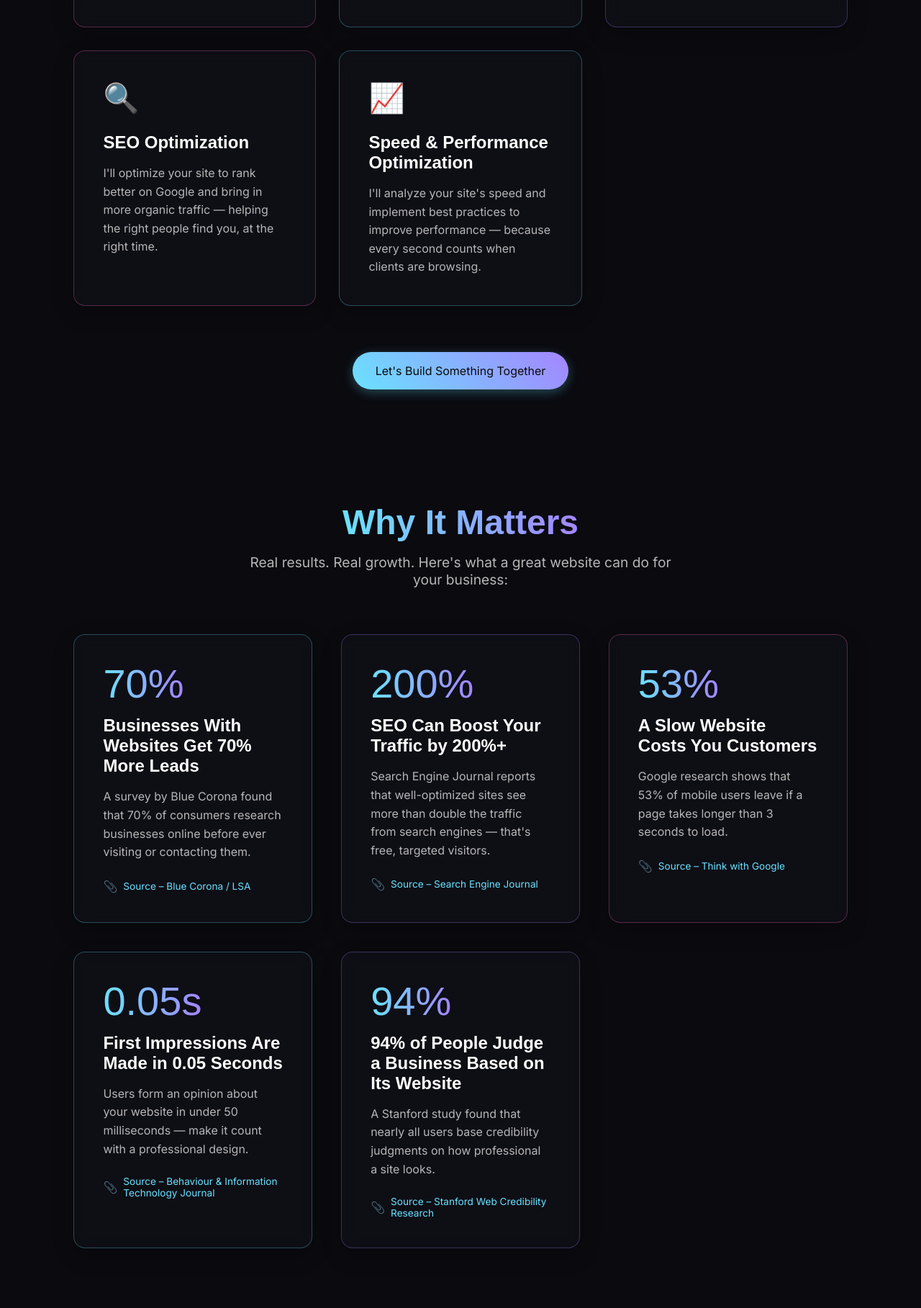
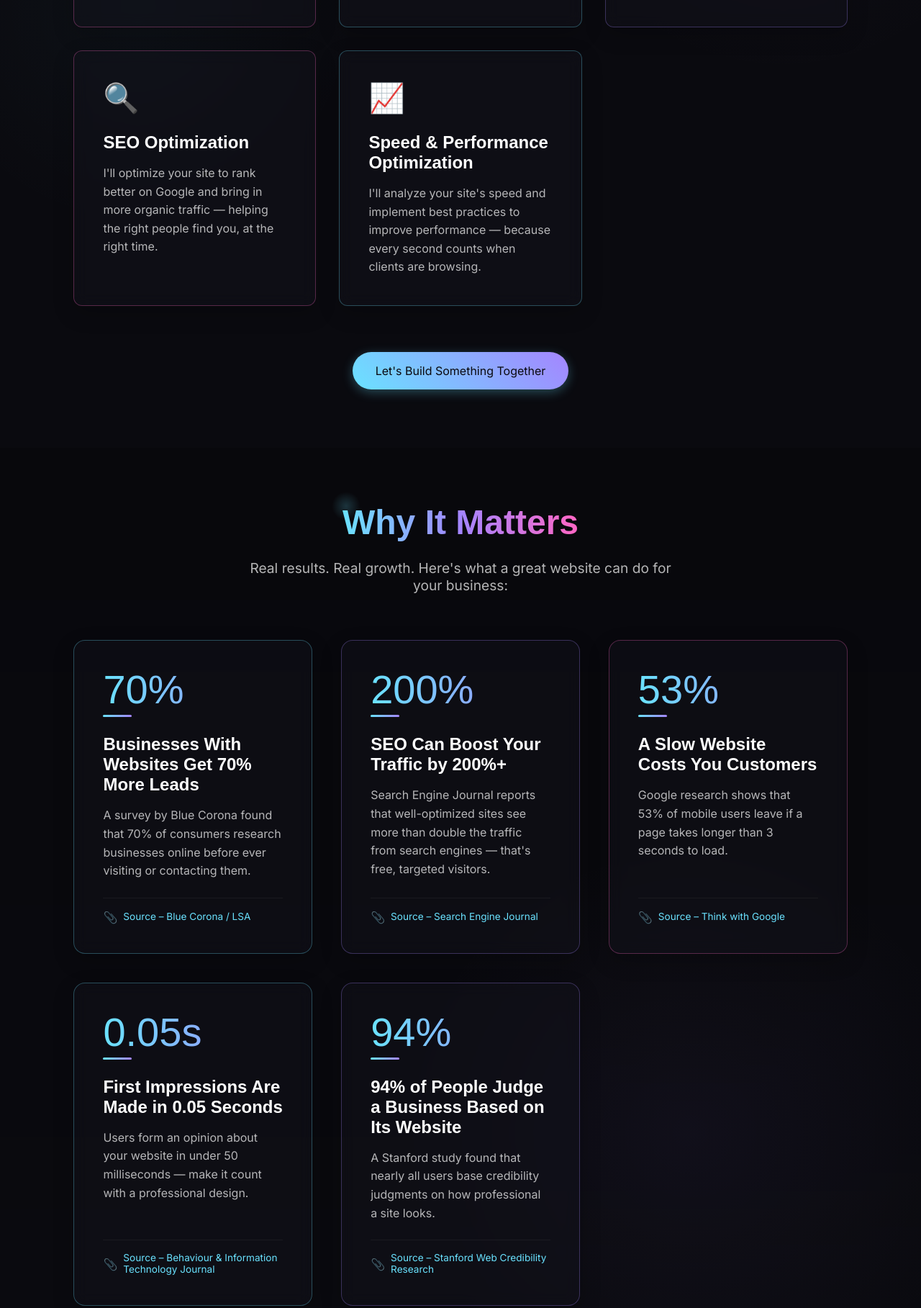
Before and after one commit to BitaniaGezahegn/bitanias-portfolio, a plain HTML site: page index.html in a window 1280 px wide. Shown: the part 2624-4441 px from the top of the page at 72% size. Drawn offline with Linux system fonts and the light colour scheme; a web font is replaced by a local one.

Commit message:
Changed the vibes of the Services and Benefits sections

```diff
--- a/css/benefits.css
+++ b/css/benefits.css
@@ -5,6 +5,9 @@
     align-items: center;
     position: relative;
     padding: 6% 8%;
+    background-image:
+        linear-gradient(to bottom, rgba(0, 0, 0, 0.2) 0%, transparent 100%),
+        radial-gradient(circle at 75% 75%, rgba(164, 133, 255, 0.05) 0%, transparent 30%);
 }
 
 .benefits-container {
@@ -21,12 +24,25 @@
 .benefits-header h2 {
     font-family: 'Clash Display', sans-serif;
     font-size: 3rem;
-    margin-bottom: 1rem;
-    background: linear-gradient(90deg, var(--accent-cyan), var(--accent-purple));
+    margin-bottom: 1.5rem;
+    background: linear-gradient(90deg, var(--accent-cyan), var(--accent-purple), var(--accent-pink));
     -webkit-background-clip: text;
     background-clip: text;
     color: transparent;
     display: inline-block;
+    position: relative;
+}
+
+.benefits-header h2::before {
+    content: '';
+    position: absolute;
+    width: 40px;
+    height: 40px;
+    border-radius: 50%;
+    background: radial-gradient(circle, rgba(106, 226, 255, 0.2) 0%, transparent 70%);
+    top: -15px;
+    left: -15px;
+    z-index: -1;
 }
 
 .benefits-subheading {
@@ -47,15 +63,17 @@
     border: 1px solid rgba(106, 226, 255, 0.2);
     border-radius: 16px;
     padding: 2.5rem;
-    transition: all 0.3s ease;
+    transition: all 0.4s cubic-bezier(0.165, 0.84, 0.44, 1);
     position: relative;
     overflow: hidden;
     backdrop-filter: blur(10px);
     box-shadow: 0 10px 30px rgba(0, 0, 0, 0.2);
+    display: flex;
+    flex-direction: column;
 }
 
 .benefit-card:hover {
-    transform: translateY(-10px);
+    transform: translateY(-8px);
     box-shadow: 0 15px 40px rgba(0, 0, 0, 0.3), 0 0 20px rgba(106, 226, 255, 0.2);
     border-color: rgba(106, 226, 255, 0.4);
 }
@@ -67,29 +85,66 @@
     left: 0;
     width: 100%;
     height: 100%;
-    background: linear-gradient(45deg,
+    background: linear-gradient(135deg,
         rgba(106, 226, 255, 0.05) 0%,
         rgba(164, 133, 255, 0.05) 50%,
         rgba(255, 102, 196, 0.05) 100%);
     opacity: 0;
-    transition: opacity 0.3s ease;
+    transition: opacity 0.4s ease;
     z-index: -1;
+}
+
+.benefit-card::after {
+    content: '';
+    position: absolute;
+    top: 0;
+    left: 0;
+    width: 100%;
+    height: 5px;
+    background: linear-gradient(90deg,
+        var(--accent-cyan),
+        var(--accent-purple),
+        var(--accent-pink));
+    opacity: 0;
+    transition: opacity 0.4s ease;
 }
 
 .benefit-card:hover::before {
     opacity: 1;
 }
 
+.benefit-card:hover::after {
+    opacity: 0.7;
+}
+
 .benefit-stat {
     font-family: 'Clash Display', sans-serif;
     font-size: 3.5rem;
-    margin-bottom: 1rem;
+    margin-bottom: 1.5rem;
     background: linear-gradient(90deg, var(--accent-cyan), var(--accent-purple));
     -webkit-background-clip: text;
     background-clip: text;
     color: transparent;
     display: inline-block;
     line-height: 1;
+    position: relative;
+    padding-bottom: 10px;
+}
+
+.benefit-stat::after {
+    content: '';
+    position: absolute;
+    bottom: 0;
+    left: 0;
+    width: 40px;
+    height: 3px;
+    background: linear-gradient(90deg, var(--accent-cyan), var(--accent-purple));
+    border-radius: 3px;
+    transition: width 0.3s ease;
+}
+
+.benefit-card:hover .benefit-stat::after {
+    width: 60px;
 }
 
 .benefit-title {
@@ -97,37 +152,75 @@
     font-size: 1.5rem;
     margin-bottom: 1rem;
     color: var(--text-white);
+    position: relative;
+    transition: color 0.3s ease;
+}
+
+.benefit-card:hover .benefit-title {
+    color: var(--accent-cyan);
 }
 
 .benefit-description {
     color: var(--text-muted);
     line-height: 1.6;
     font-size: 1rem;
+    margin-bottom: 1.5rem;
+    flex-grow: 1;
 }
 
 .benefit-source {
-    margin-top: 1.5rem;
+    margin-top: auto;
     font-size: 0.85rem;
     color: var(--text-muted);
     display: flex;
     align-items: center;
     gap: 0.5rem;
+    padding-top: 1rem;
+    border-top: 1px solid rgba(255, 255, 255, 0.05);
+    transition: border-color 0.3s ease;
+}
+
+.benefit-card:hover .benefit-source {
+    border-color: rgba(106, 226, 255, 0.2);
 }
 
 .benefit-source a {
     color: var(--accent-cyan);
     text-decoration: none;
     transition: all 0.3s ease;
+    position: relative;
+    padding-bottom: 2px;
+}
+
+.benefit-source a::after {
+    content: '';
+    position: absolute;
+    bottom: 0;
+    left: 0;
+    width: 0;
+    height: 1px;
+    background: var(--accent-cyan);
+    transition: width 0.3s ease;
 }
 
 .benefit-source a:hover {
     color: var(--accent-purple);
-    text-decoration: underline;
+}
+
+.benefit-source a:hover::after {
+    width: 100%;
+    background: var(--accent-purple);
 }
 
 .source-icon {
     font-size: 1rem;
     opacity: 0.7;
+    transition: transform 0.3s ease, opacity 0.3s ease;
+}
+
+.benefit-card:hover .source-icon {
+    opacity: 1;
+    transform: translateY(-2px);
 }
 
 /* Card color variations */
--- a/css/services.css
+++ b/css/services.css
@@ -5,6 +5,9 @@
     align-items: center;
     position: relative;
     padding: 6% 8%;
+    background-image:
+        radial-gradient(circle at 15% 50%, rgba(106, 226, 255, 0.03) 0%, transparent 25%),
+        radial-gradient(circle at 85% 30%, rgba(164, 133, 255, 0.03) 0%, transparent 25%);
 }
 
 .services-container {
@@ -22,11 +25,24 @@
     font-family: 'Clash Display', sans-serif;
     font-size: 3rem;
     margin-bottom: 1rem;
-    background: linear-gradient(90deg, var(--accent-purple), var(--accent-pink));
+    background: linear-gradient(90deg, var(--accent-purple), var(--accent-pink), var(--accent-cyan));
     -webkit-background-clip: text;
     background-clip: text;
     color: transparent;
     display: inline-block;
+    position: relative;
+}
+
+.services-header h2::after {
+    content: '';
+    position: absolute;
+    bottom: -10px;
+    left: 50%;
+    transform: translateX(-50%);
+    width: 80px;
+    height: 3px;
+    background: linear-gradient(90deg, var(--accent-purple), var(--accent-pink));
+    border-radius: 3px;
 }
 
 .services-subheading {
@@ -45,9 +61,9 @@
 .service-card {
     background: rgba(20, 20, 30, 0.4);
     border: 1px solid rgba(106, 226, 255, 0.2);
-    border-radius: 16px;
+    border-radius: 12px;
     padding: 2.5rem;
-    transition: all 0.3s ease;
+    transition: all 0.4s cubic-bezier(0.175, 0.885, 0.32, 1.275);
     position: relative;
     overflow: hidden;
     backdrop-filter: blur(10px);
@@ -55,7 +71,7 @@
 }
 
 .service-card:hover {
-    transform: translateY(-10px);
+    transform: translateY(-8px) scale(1.02);
     box-shadow: 0 15px 40px rgba(0, 0, 0, 0.3), 0 0 20px rgba(106, 226, 255, 0.2);
     border-color: rgba(106, 226, 255, 0.4);
 }
@@ -67,23 +83,71 @@
     left: 0;
     width: 100%;
     height: 100%;
-    background: linear-gradient(45deg,
+    background: linear-gradient(135deg,
         rgba(106, 226, 255, 0.05) 0%,
         rgba(164, 133, 255, 0.05) 50%,
         rgba(255, 102, 196, 0.05) 100%);
     opacity: 0;
-    transition: opacity 0.3s ease;
+    transition: opacity 0.4s ease;
     z-index: -1;
+}
+
+.service-card::after {
+    content: '';
+    position: absolute;
+    top: -50%;
+    left: -50%;
+    width: 200%;
+    height: 200%;
+    background: radial-gradient(circle, rgba(255, 255, 255, 0.1) 0%, transparent 60%);
+    opacity: 0;
+    transform: scale(0.5);
+    transition: opacity 0.4s ease, transform 0.4s ease;
+    z-index: -1;
+    pointer-events: none;
 }
 
 .service-card:hover::before {
     opacity: 1;
 }
 
+.service-card:hover::after {
+    opacity: 0.4;
+    transform: scale(1);
+}
+
 .service-icon {
     font-size: 2.5rem;
     margin-bottom: 1.5rem;
     display: inline-block;
+    position: relative;
+    z-index: 1;
+    transition: transform 0.3s ease;
+}
+
+.service-card:hover .service-icon {
+    transform: scale(1.1) rotate(5deg);
+}
+
+.service-icon::after {
+    content: '';
+    position: absolute;
+    width: 40px;
+    height: 40px;
+    background: radial-gradient(circle, rgba(106, 226, 255, 0.15) 0%, transparent 70%);
+    border-radius: 50%;
+    z-index: -1;
+    top: 50%;
+    left: 50%;
+    transform: translate(-50%, -50%);
+    opacity: 0;
+    transition: opacity 0.3s ease, width 0.3s ease, height 0.3s ease;
+}
+
+.service-card:hover .service-icon::after {
+    opacity: 1;
+    width: 60px;
+    height: 60px;
 }
 
 .service-title {
@@ -91,6 +155,23 @@
     font-size: 1.5rem;
     margin-bottom: 1rem;
     color: var(--text-white);
+    position: relative;
+    display: inline-block;
+}
+
+.service-title::after {
+    content: '';
+    position: absolute;
+    bottom: -5px;
+    left: 0;
+    width: 0;
+    height: 2px;
+    background: linear-gradient(90deg, var(--accent-cyan), transparent);
+    transition: width 0.3s ease;
+}
+
+.service-card:hover .service-title::after {
+    width: 100%;
 }
 
 .service-description {
--- a/index.html
+++ b/index.html
@@ -391,6 +391,7 @@
     <!-- Main JavaScript - loaded at the end for performance -->
     <script src="js/main.js" defer></script>
     <script src="js/services.js" defer></script>
+    <script src="js/benefits.js" defer></script>
 
     <!-- Simple navigation JavaScript -->
     <script>
--- a/js/benefits.js
+++ b/js/benefits.js
@@ -94,7 +94,40 @@ function setupStatCounters() {
                 if (!statElement.classList.contains('counted')) {
                     statElement.classList.add('counted');
 
-                    // Animate the counter
+                    // Add a highlight effect to the stat when it starts counting
+                    statElement.style.textShadow = '0 0 15px rgba(106, 226, 255, 0.5)';
+
+                    // Remove the highlight effect after animation completes
+                    setTimeout(() => {
+                        statElement.style.textShadow = '';
+                    }, duration + 300);
+
+                    // Special case for the 0.05s stat
+                    if (targetValue === 0) {
+                        // For the 0.05s stat, we'll handle it differently
+                        let currentText = '0.00';
+                        statElement.textContent = currentText + 's';
+
+                        // Animate from 0.00 to 0.05
+                        let step = 0;
+                        const totalSteps = 20; // 20 steps to reach 0.05
+
+                        function updateDecimalCounter() {
+                            step++;
+                            const progress = step / totalSteps;
+                            const easedProgress = 1 - Math.pow(1 - progress, 3);
+                            const currentValue = (easedProgress * 0.05).toFixed(2);
+
+                            statElement.textContent = currentValue + 's';
+
+                            if (step < totalSteps) {
+                                setTimeout(updateDecimalCounter, duration / totalSteps);
+                            }
+                        }
+
+                        updateDecimalCounter();
+                    } else {
+                        // For percentage stats, animate as before
                         function updateCounter(currentTime) {
                             const elapsedTime = currentTime - startTime;
                             const progress = Math.min(elapsedTime / duration, 1);
@@ -112,6 +145,7 @@ function setupStatCounters() {
 
                         requestAnimationFrame(updateCounter);
                     }
+                }
 
                 observer.unobserve(statElement);
             }
```
Lines whose indentation alone changed are shown as unchanged.
